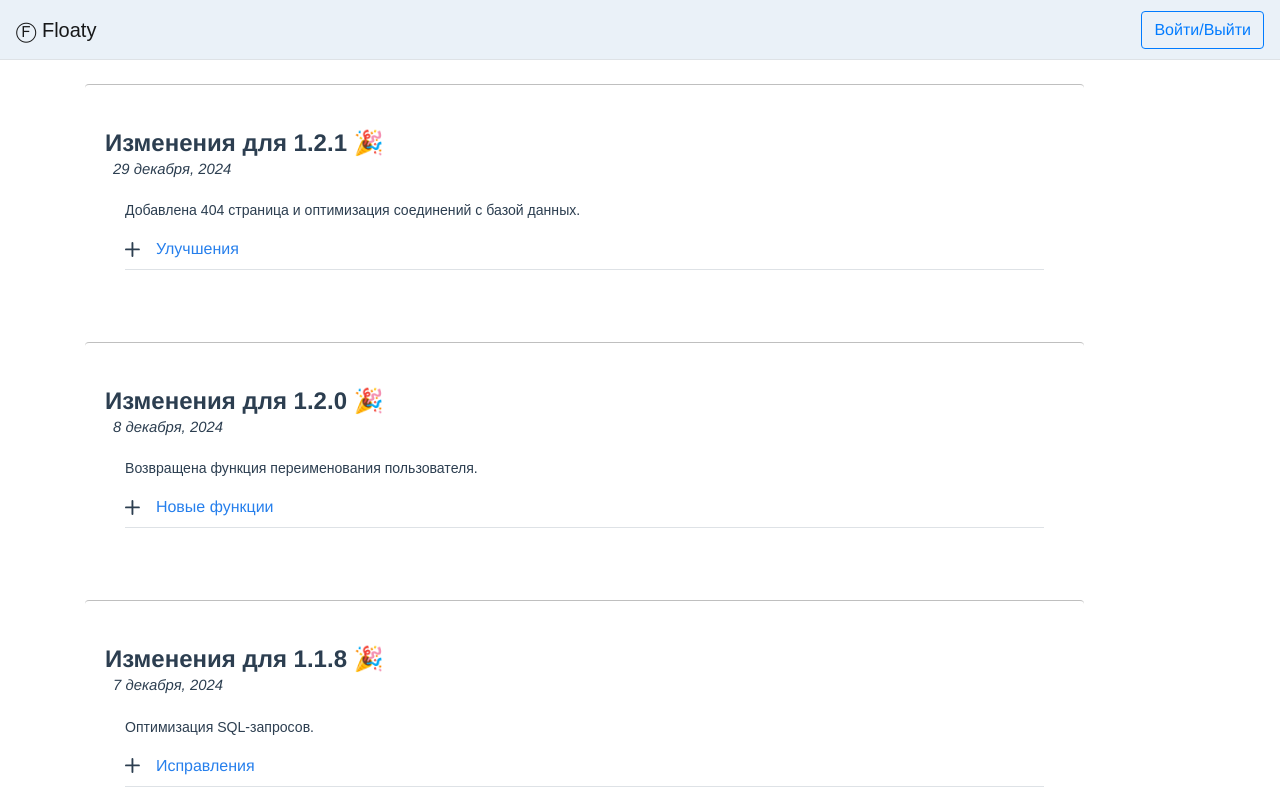
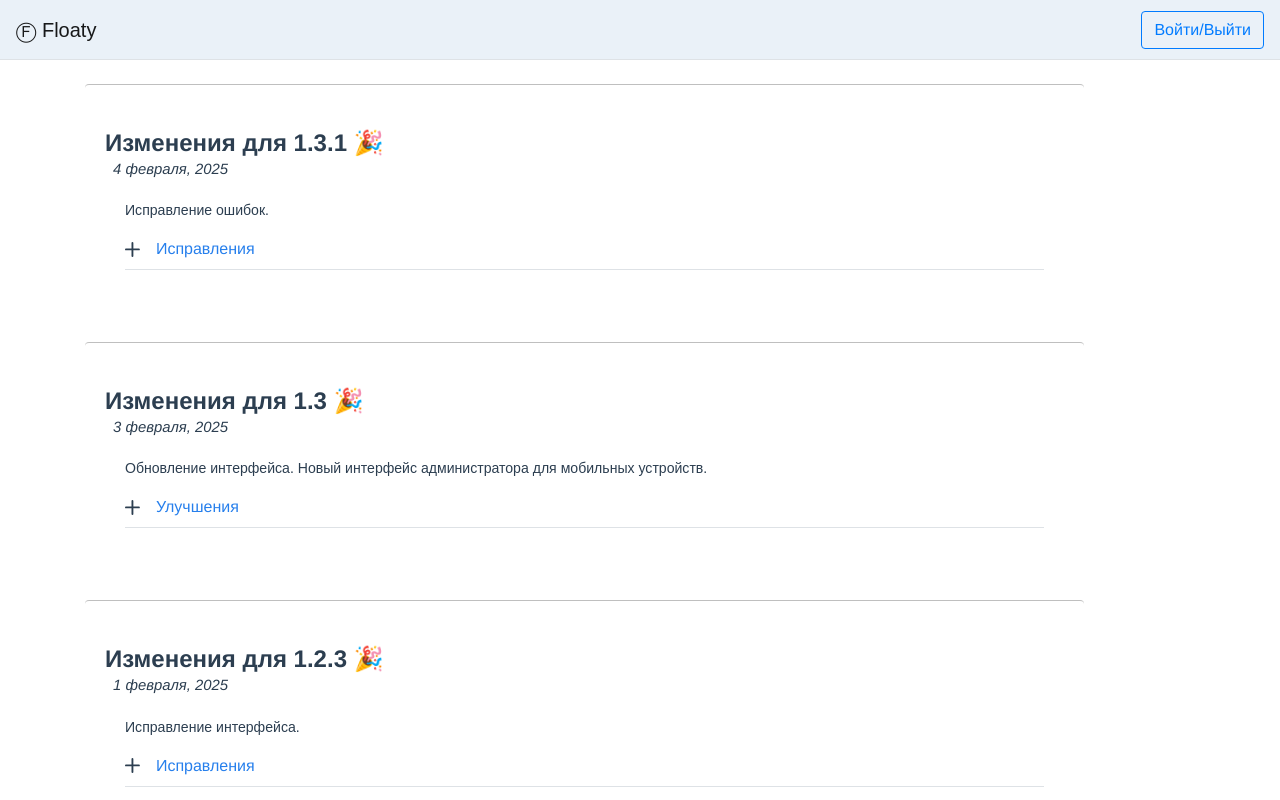
Before and after one commit to gOradef/Floaty, a Vue app in the folder front/: page /release-notes in a window 1280 px wide. Shown: the top 800 px of the page. Built offline with nearby package versions, Linux system fonts and the light colour scheme.

Commit message:
Update release notes

```diff
--- a/front/src/views/ReleaseNotes.vue
+++ b/front/src/views/ReleaseNotes.vue
@@ -135,11 +135,38 @@ export default {
   data() {
     return {
       versions: {
-        // "1.3.0-b": {
-        //   date: "3 января, 2024",
-        //   description: "Добавлен логгер.",
-        //   features: ["Добавлен логгер."],
-        // },
+        "1.3.1": {
+          date: "4 февраля, 2025",
+          description: "Исправление ошибок.",
+          fixes: [
+            "Добавили уведомление о наличии классов во владении при попытке удалить пользователя",
+          ],
+        },
+        "1.3": {
+          date: "3 февраля, 2025",
+          description: "Обновление интерфейса. Новый интерфейс администратора для мобильных устройств.",
+          improvements: [
+            "Добавили иконку Floaty.",
+            "Обновили интерфейс администратора для мобильных устройств."
+          ],
+        },
+        "1.2.3": {
+          date: "1 февраля, 2025",
+          description: "Исправление интерфейса.",
+          fixes: [
+              "Исправили некорректное поведение при получении заполненных данных в качестве классного руководителя.",
+              "Исправили ошибку из-за которой при нажатии Enter в диалоге редактирования в интерфейса администратора страница обновлялась.",
+              "Исправили заголовки таблицы, которые оставались статичны несмотря на пролистывание таблицы."
+          ]
+        },
+        "1.2.2": {
+          date: "29 января, 2025",
+          description: "Оптимизация api запросов.",
+          improvements: [
+              "Оптимизация логики распределения api запросов.",
+          ],
+          fixes: ["Исправление положения футера на странице."]
+        },
         "1.2.1": {
           date: "29 декабря, 2024",
           description:
```
